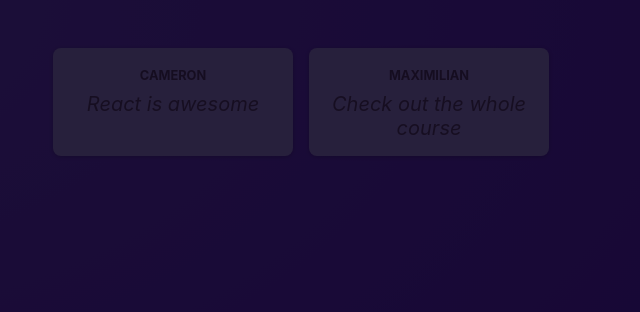
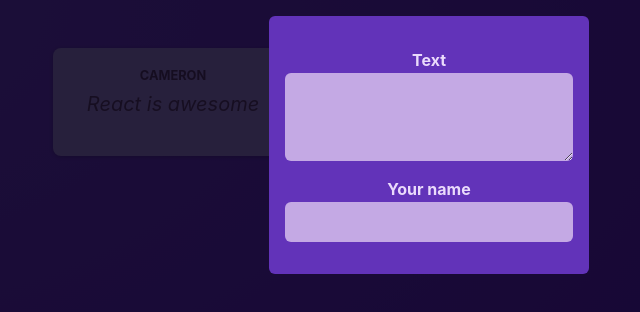
Before and after one commit to camroe/udemy-next.js-complete-course-part-2, a React (Vite) app in the folder 01-starting-project-react-only-vite-cleaned/: page / in a window 1280 px wide. Shown: the top 312 px of the page, without its empty margins (211-851 px from the left). Built offline with nearby package versions, Linux system fonts and the light colour scheme.

Commit message:
finished lecture 27 and removed the white border around the modal window by making the background transparent.

```diff
--- a/01-starting-project-react-only-vite-cleaned/src/components/Modal.jsx
+++ b/01-starting-project-react-only-vite-cleaned/src/components/Modal.jsx
@@ -13,7 +13,7 @@ function Modal({ children }) {
             {/* Background overlay behind the modal. */}
             <div className={classes.backdrop} />
             {/* Dialog container for the content passed through the children prop. */}
-            <dialog className={classes.modal}>
+            <dialog open={true} className={classes.modal}>
                 {children}
             </dialog>
         </>
--- a/01-starting-project-react-only-vite-cleaned/src/components/Modal.module.css
+++ b/01-starting-project-react-only-vite-cleaned/src/components/Modal.module.css
@@ -9,10 +9,20 @@
 }
 
 .modal {
+  /* position: fixed;
+    top: 50%;
+    left: 50%;
+    transform: translate(-50%, -50%); */
+  z-index: 2;
   border: none;
+  outline: none;
+  background-color: transparent;
   border-radius: 6px;
-    box-shadow: 0 2px 8px rgba(0, 0, 0, 0.26);
+  box-shadow: none;
   padding: 0;
   overflow: hidden;
+}
 
+.modal::backdrop {
+  background: transparent;
 }
--- a/01-starting-project-react-only-vite-cleaned/src/components/NewPost.module.css
+++ b/01-starting-project-react-only-vite-cleaned/src/components/NewPost.module.css
@@ -2,9 +2,9 @@
   background-color: #6233b9;
   padding: 1rem;
   width: 20rem;
-  margin: 2rem auto;
+  /* margin: 2rem auto;
   border-radius: 6px;
-  box-shadow: 0 2px 8px rgba(0, 0, 0, 0.2);
+  box-shadow: 0 2px 8px rgba(0, 0, 0, 0.2); */
 }
 
 .form label {
```
Also changed, not shown: 1 other file (tests, documents, lock files or other folders). Lines whose indentation alone changed are shown as unchanged.
